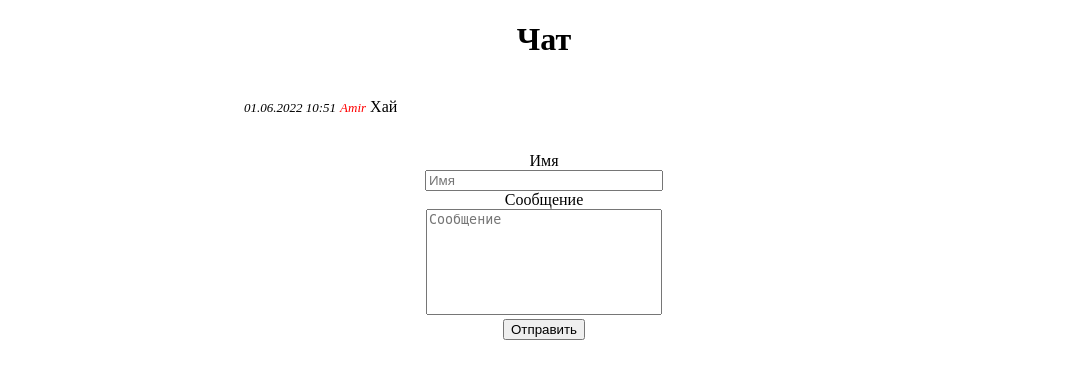
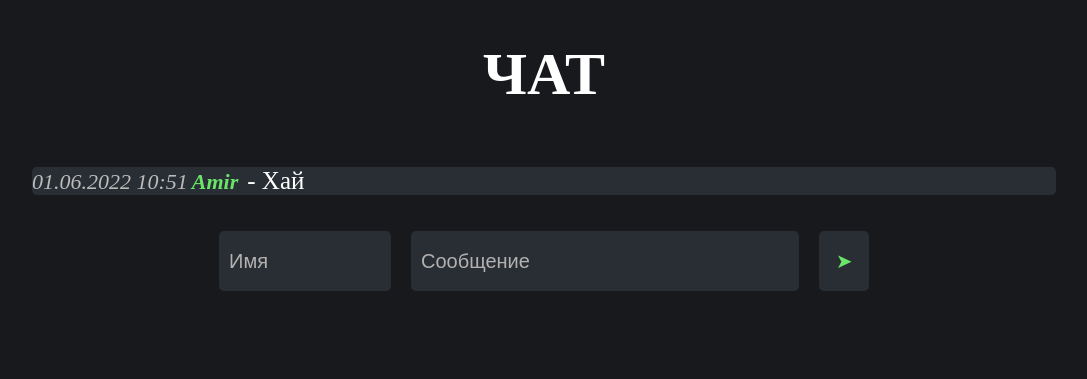
Before and after one commit to Hasanov-Amir/Chat, a Django app: page / in a window 1280 px wide. Shown: the top 379 px of the page, without its empty margins (96-1183 px from the left). Run offline with Django 4.2, Linux system fonts and the light colour scheme; data comes from the database, SQL or seed files in the repository; both versions use the stored data as it was after the commit.

Commit message:
some fixes

```diff
--- a/mainchat/models.py
+++ b/mainchat/models.py
@@ -1,7 +1,16 @@
 from django.db import models
+from django.db.models.signals import post_save
 
 
 class Chat(models.Model):
     name = models.CharField(max_length=15, verbose_name="Имя")
     message = models.TextField(verbose_name="Сообщение")
     time_create = models.DateTimeField(auto_now_add=True, verbose_name="Время")
+
+
+def signal_to_user(sender, **kwargs):
+    if kwargs["created"]:
+        print("Holaaaaaaaaaaaaaa Amigo")
+
+
+post_save.connect(signal_to_user, sender=Chat)
--- a/mainchat/static/mainchat/css/chat.css
+++ b/mainchat/static/mainchat/css/chat.css
@@ -1,32 +1,134 @@
+* {
+    padding: 0;
+    margin: 0;
+}
+
+body {
+    background-color: #18191D;
+}
+
+h1 {
+    margin-top: 40px;
+    margin-bottom: 40px;
+    color: white;
+    font-size: 60px;
+}
+
 .time, .name, .message {
     display: inline-block;
+    font-size: 25px;
+    color: #bbbbbb;
+    word-wrap: break-word;
 }
 
 .time, .name {
-    font-size: small;
-    font-style: italic;
+    font-size: 22px;font-style: italic;
+}
+
+.message {
+    color: white;
+    margin-left: 5px;
 }
 
 .name {
-    color: red
+    font-weight: bold;
+    color: #6AE56A;
 }
 
 .chat {
-    max-height: 300px;
-    width: 600px;
-    overflow-y: scroll
+    max-height: 700px;
+    width: 80%;
+    overflow-y: scroll;
+    overflow-x: hidden;
+    border-radius: 5px;
+    background-color: #282E33;
 }
 
 #name {
-    width: 230px;
+    width: 30%;
+    height: 60px;
+    margin-right: 20px;
+    border-radius: 5px;
+    border: none;
+    background-color: #282E33;
 }
 
 #message {
-    width: 230px;
-    height: 100px;
+    width: 70%;
+    height: 60px;
     resize: none;
+    border-radius: 5px;
+    border: none;
+    margin-right: 20px;
+    background-color: #282E33;
+}
+
+#message:focus, #name:focus {
+    outline: none;
+}
+
+#butt {
+    width: 60px;
+    height: 60px;
+    background-color: #282E33;
+    color: #6ae56a;
+    border-radius: 5px;
+    border: none;
+    font-size: 20px;
+}
+
+#butt:hover {
+    cursor: pointer;
+}
+
+#butt:active {
+    transform: scale(.9);
+}
+
+input[type="text"] {
+    padding: 0 0 0 10px;
+    color: #fff;
+    font-size: 20px;
+}
+
+::placeholder { /* Chrome, Firefox, Opera, Safari 10.1+ */
+  color: #b4b1b1;
+  opacity: 1; /* Firefox */
+}
+
+:-ms-input-placeholder { /* Internet Explorer 10-11 */
+  color: #b4b1b1;
+}
+
+::-ms-input-placeholder { /* Microsoft Edge */
+  color: #b4b1b1;
 }
 
 .chat .in-chat {
     text-align: left;
 }
+
+#main {
+    display: flex;
+    flex-direction: column;
+    align-items: center;
+    width: 100%;
+}
+
+form {
+    display: flex;
+    justify-content: space-between;
+    align-items: center;
+    max-width: 800px;
+}
+
+/* Hide scrollbar for Chrome, Safari and Opera */
+.chat::-webkit-scrollbar {
+    display: none;
+}
+
+/* Hide scrollbar for IE, Edge and Firefox */
+.chat {
+    -ms-overflow-style: none;  /* IE and Edge */
+    scrollbar-width: none;  /* Firefox */
+}
--- a/mainchat/templates/mainchat/home.html
+++ b/mainchat/templates/mainchat/home.html
@@ -8,40 +8,77 @@
     <title>Просто чат</title>
 </head>
 <body>
-    <main>
-        <center>
-            <h1>Чат</h1><br>
-            <div class="chat">
+    <main id="main">
+        <h1>ЧАТ</h1><br>
+        <div class="chat" id="chat-window">
             {% for message in messages %}
                 <div class="in-chat" id="{{ message.id }}">
                     <div class="time">{{ message.time_create|date:"SHORT_DATE_FORMAT" }} {{ message.time_create|time:"H:i" }}</div>
                     <div class="name">{{ message.name }}</div>
-                        <div class="message">{{ message.message }}</div>
+                    <div class="message"> - {{ message.message }}</div>
                 </div>
             {% endfor %}
         </div>
         <br><br>
         <div class="send">
             <form>
-                    <label for="name">Имя</label><br>
-                    <input type="text" id="name" placeholder="Имя" required><br>
-                    <label for="message">Сообщение</label><br>
-                    <textarea id="message" placeholder="Сообщение" cols="30" rows="10" required></textarea><br>
-                    <input type="button" onclick="SendMessage()" value="Отправить">
+                <input type="text" id="name" placeholder="Имя" required>
+                <input type="text" id="message" placeholder="Сообщение" required>
+                <input type="button" id="butt" onclick="SendMessage()" value="➤">
             </form>
         </div>
-        </center>
     </main>
 
     <script src="https://ajax.googleapis.com/ajax/libs/jquery/3.5.1/jquery.min.js"></script>
 
     <script>
+        let permission = Notification.permission;
+        var allowed = false;
+
+        if(permission === "granted"){
+           {#showNotification();#}
+            allowed = true
+        } else if(permission === "default"){
+           requestAndShowPermission();
+        } else {
+          alert("Use normal alert");
+        }
+
+        function requestAndShowPermission() {
+            Notification.requestPermission(function (permission) {
+                if (permission === "granted") {
+                    {#showNotification();#}
+                    allowed = true
+                }
+            });
+        }
+        function showNotification(name, message) {
+            if(document.visibilityState !== "visible") {
+                let title = name;
+                let icon = '{% static 'mainchat/img/icon.png' %}';
+                let body = message;
+
+                let notification = new Notification(title, { body, icon });
+
+                notification.onclick = () => {
+                    notification.close();
+                    window.parent.focus();
+                }
+            }
+        }
+
+
+        var chatWindow = document.getElementById('chat-window')
+
+        chatWindow.scrollTop = 1000
+
+        var timer = setInterval(CheckMessage, 50000)
 
         function SendMessage() {
             let name = document.querySelector('form #name').value
             let message = document.querySelector('form #message').value
-            console.log(name)
-            console.log(message)
+
+            document.querySelector('form #message').value = ''
             $(document).ready(function () {
                 $.ajax({
                     data: {
@@ -53,7 +90,9 @@
                         if (response.hasOwnProperty("alert")) {
                             alert(response["alert"])
                         } else {
-                            document.querySelector('.chat').innerHTML += response
+                            clearTimeout(timer)
+                            CheckMessage()
+                            timer = setInterval(CheckMessage, 50000)
                         }
                     },
                     error: function (response) {
@@ -63,8 +102,6 @@
                 return false;
             })
         }
-
-        setInterval(CheckMessage, 10000)
 
         function CheckMessage() {
             let sms = document.querySelectorAll('.in-chat')
@@ -79,6 +116,17 @@
                         if (response.hasOwnProperty("ok")) {
                         } else {
                             document.querySelector('.chat').innerHTML += response
+                            chatWindow.scrollTop += 1000
+
+                            if (allowed === true) {
+                                let lastname = document.querySelectorAll('.name')
+                                lastname = lastname[lastname.length - 1].innerText
+
+                                let lastmessage = document.querySelectorAll('.message')
+                                lastmessage = lastmessage[lastmessage.length - 1].innerText
+
+                                showNotification(lastname, lastmessage)
+                            }
                         }
                     },
                     error: function (response) {
@@ -88,6 +136,15 @@
                 return false;
             })
         }
+
+        var input = document.getElementById("message");
+        input.addEventListener("keypress", function(event) {
+          if (event.key === "Enter") {
+            event.preventDefault();
+            document.getElementById("butt").click();
+          }
+        });
+
     </script>
 
 </body>
--- a/mainchat/templates/mainchat/message.html
+++ b/mainchat/templates/mainchat/message.html
@@ -3,5 +3,5 @@
 <div class="in-chat" id="{{ id }}">
     <div class="time">{{ time_create|date:"SHORT_DATE_FORMAT" }} {{ time_create|time:"H:i" }}</div>
     <div class="name">{{ name }}</div>
-    <div class="message">{{ message }}</div>
+    <div class="message"> - {{ message }}</div>
 </div>
--- a/mainchat/templates/mainchat/messages.html
+++ b/mainchat/templates/mainchat/messages.html
@@ -4,6 +4,6 @@
     <div class="in-chat" id="{{ message.id }}">
         <div class="time">{{ message.time_create|date:"SHORT_DATE_FORMAT" }} {{ message.time_create|time:"H:i" }}</div>
         <div class="name">{{ message.name }}</div>
-        <div class="message">{{ message.message }}</div>
+        <div class="message"> - {{ message.message }}</div>
     </div>
 {% endfor %}
--- a/mainchat/views.py
+++ b/mainchat/views.py
@@ -22,7 +22,9 @@ def receive(request):
         response = {
             'alert': 'Заполни все поля'
         }
+
         return JsonResponse(response)
+
     else:
         new = Chat(name=name, message=message)
         new.save()
```
Also changed, not shown: db.sqlite3. Lines whose indentation alone changed are shown as unchanged.
